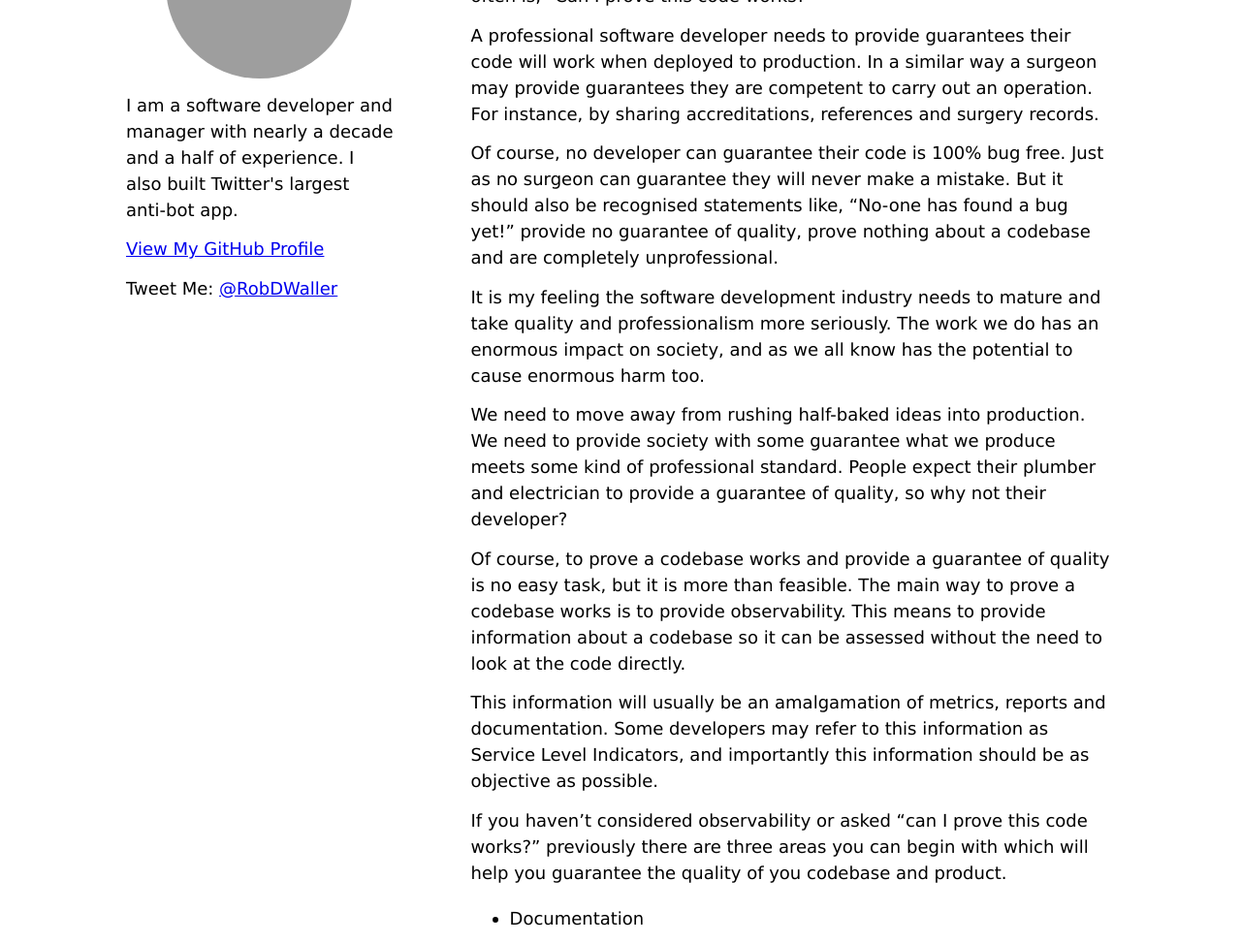
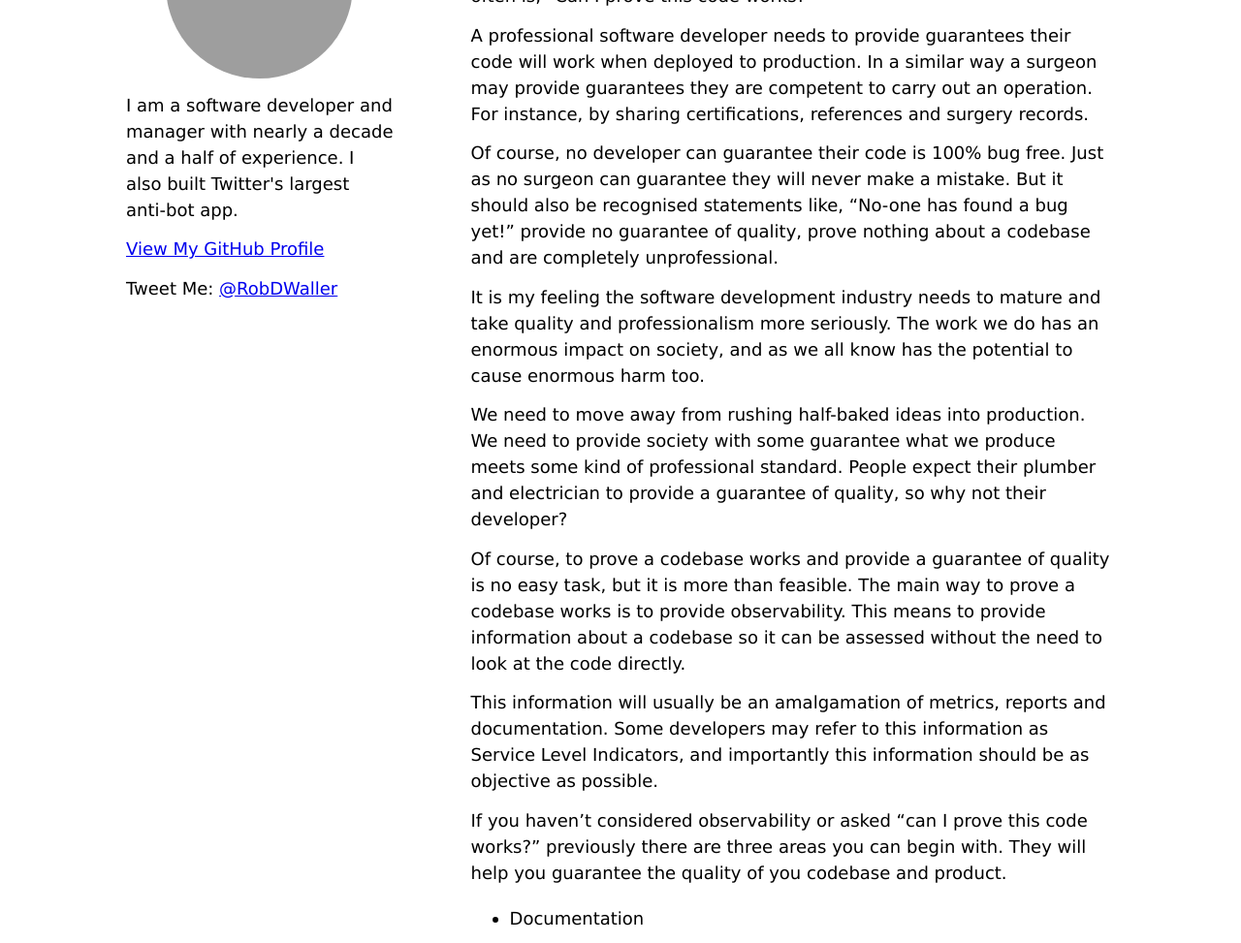
Before and after one commit to RobDWaller/robdwaller.github.io, a Jekyll site: the page built from _posts/2020-03-04-prove-code-works-intro.md, in a window 1280 px wide and 1400 px high. Shown: the part 246-1219 px from the top of the window at 97% size. Built offline with Jekyll 4.4.1, drawn with Linux system fonts in a browser that asks for light colours; our own code applies the rules of GitHub Pages for plain Markdown files; grey boxes are pictures that could not be loaded.

Commit message:
Minor amends to prove your code works post.

```diff
--- a/_posts/2020-03-04-prove-code-works-intro.md
+++ b/_posts/2020-03-04-prove-code-works-intro.md
@@ -7,7 +7,7 @@
 ---
 One question I believe software developers need to ask themselves more often is, "Can I prove this code works?"
 
-A professional software developer needs to provide guarantees their code will work when deployed to production. In a similar way a surgeon may provide guarantees they are competent to carry out an operation. For instance, by sharing accreditations, references and surgery records.
+A professional software developer needs to provide guarantees their code will work when deployed to production. In a similar way a surgeon may provide guarantees they are competent to carry out an operation. For instance, by sharing certifications, references and surgery records.
 
 Of course, no developer can guarantee their code is 100% bug free. Just as no surgeon can guarantee they will never make a mistake.  But it should also be recognised statements like, "No-one has found a bug yet!" provide no guarantee of quality, prove nothing about a codebase and are completely unprofessional.
 
@@ -19,7 +19,7 @@
 
 This information will usually be an amalgamation of metrics, reports and documentation. Some developers may refer to this information as Service Level Indicators, and importantly this information should be as objective as possible.
 
-If you haven't considered observability or asked "can I prove this code works?" previously there are three areas you can begin with which will help you guarantee the quality of you codebase and product.
+If you haven't considered observability or asked "can I prove this code works?" previously there are three areas you can begin with. They will help you guarantee the quality of you codebase and product.
 
 - Documentation
 - Tests
```
